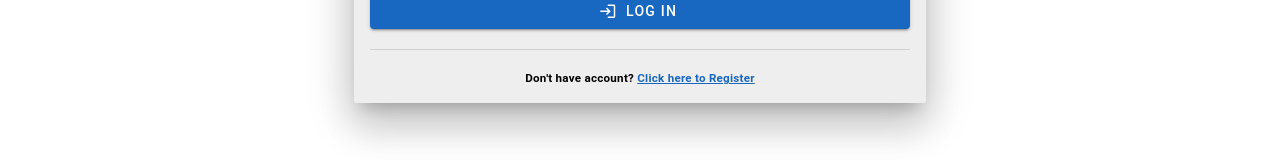
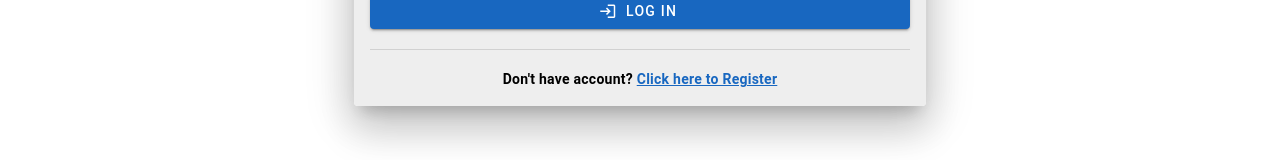
Before and after one commit to Levicoles/Alrem-s-Furniture, a Vue app: page / in a window 1280 px wide. Shown: the part 462-622 px from the top of the page. Built offline with nearby package versions, Linux system fonts and the light colour scheme.

Commit message:
fix: adjust font of click to login and register

```diff
--- a/src/views/auth/LoginView.vue
+++ b/src/views/auth/LoginView.vue
@@ -30,7 +30,7 @@ const { mobile } = useDisplay()
 
             <v-divider class="my-5"></v-divider>
 
-              <h5 class="text-center">Don't have account? <RouterLink to="register" class="text-primary">Click here to Register</RouterLink> </h5>
+              <h4 class="text-center">Don't have account? <RouterLink to="register" class="text-primary">Click here to Register</RouterLink> </h4>
 
           </v-card-text>
           </v-card>
--- a/src/views/auth/RegisterView.vue
+++ b/src/views/auth/RegisterView.vue
@@ -28,7 +28,7 @@ const { mobile } = useDisplay()
 
                   <v-divider class="my-5"></v-divider>
 
-                  <h5 class="text-center">Already have account? <RouterLink to="/" class="text-primary">Click here to Login</RouterLink></h5>
+                  <h4 class="text-center">Already have account? <RouterLink to="/" class="text-primary">Click here to Login</RouterLink></h4>
                 </v-card-text>
               </v-card>
             </v-col>
```
